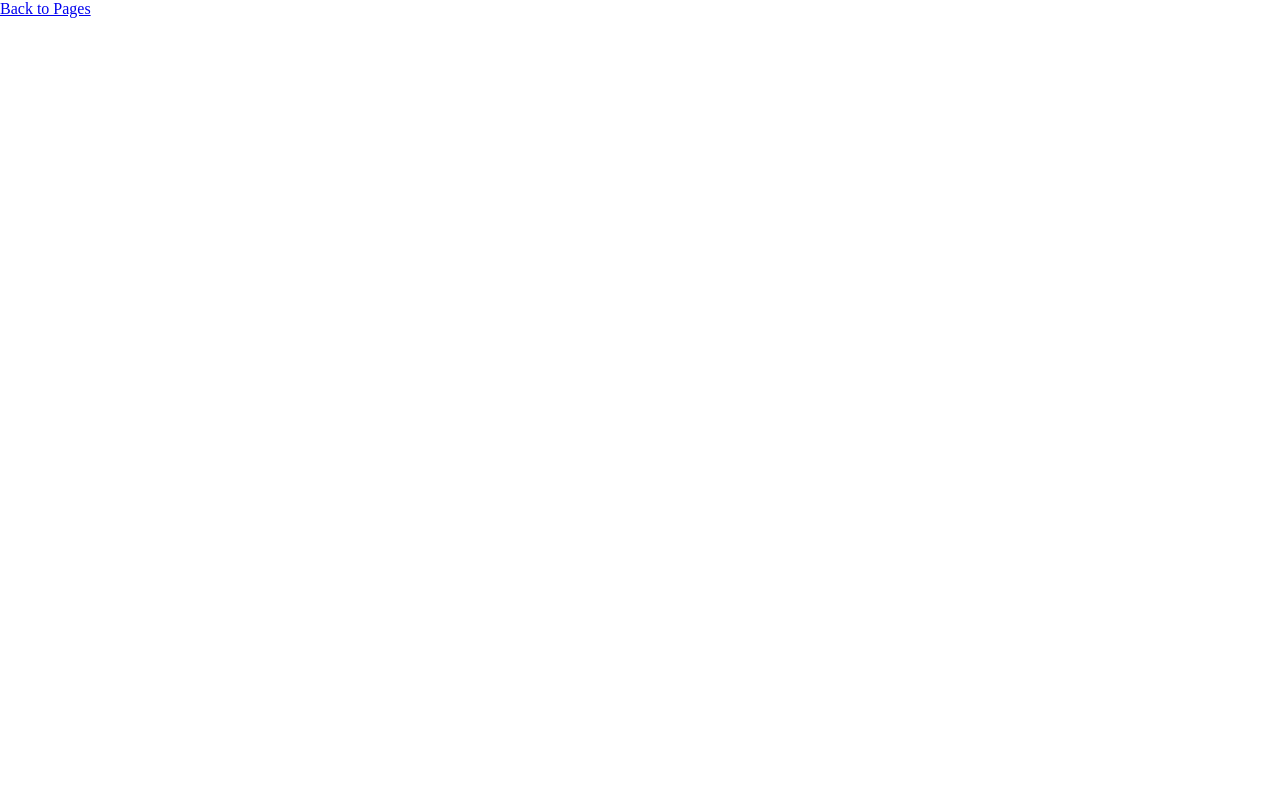
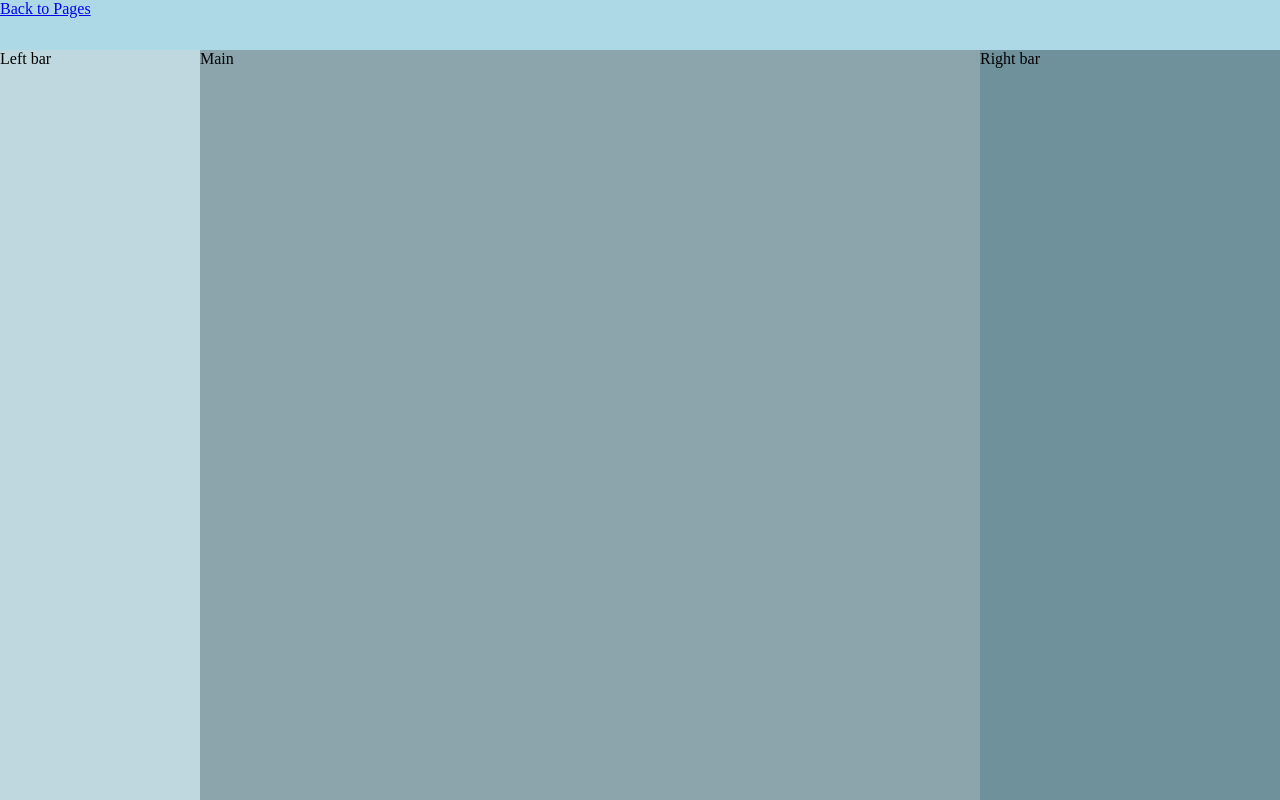
Before and after one commit to vzaboraite/boolean-uk-html-popular-page-layouts, a plain HTML site: page page-layouts/linkedin.html in a window 1280 px wide. Drawn offline with Linux system fonts and the light colour scheme.

Commit message:
Add high-level layout blocks of linkedin page.

```diff
--- a/page-layouts/linkedin.html
+++ b/page-layouts/linkedin.html
@@ -8,6 +8,11 @@
     <link rel="stylesheet" href="/styles/style-linkedin.css" />
   </head>
   <body>
-    <a href="/index.html">Back to Pages</a>
+    <div class="main-container">
+      <header class="header"><a href="/index.html">Back to Pages</a></header>
+      <aside class="left-bar">Left bar</aside>
+      <main class="main">Main</main>
+      <aside class="right-bar">Right bar</aside>
+    </div>
   </body>
 </html>
--- a/styles/style-linkedin.css
+++ b/styles/style-linkedin.css
@@ -3,3 +3,33 @@
   padding: 0;
   box-sizing: border-box;
 }
+
+.main-container {
+  min-height: 100vh;
+
+  display: grid;
+  grid-template:
+    "header header header" 50px
+    "left-bar main right-bar" 1fr /
+    200px 1fr 300px;
+}
+
+.header {
+  grid-area: header;
+  background-color: lightblue;
+}
+
+.left-bar {
+  grid-area: left-bar;
+  background-color: rgb(191, 215, 223);
+}
+
+.main {
+  grid-area: main;
+  background-color: rgb(140, 165, 173);
+}
+
+.right-bar {
+  grid-area: right-bar;
+  background-color: rgb(111, 145, 156);
+}
```
